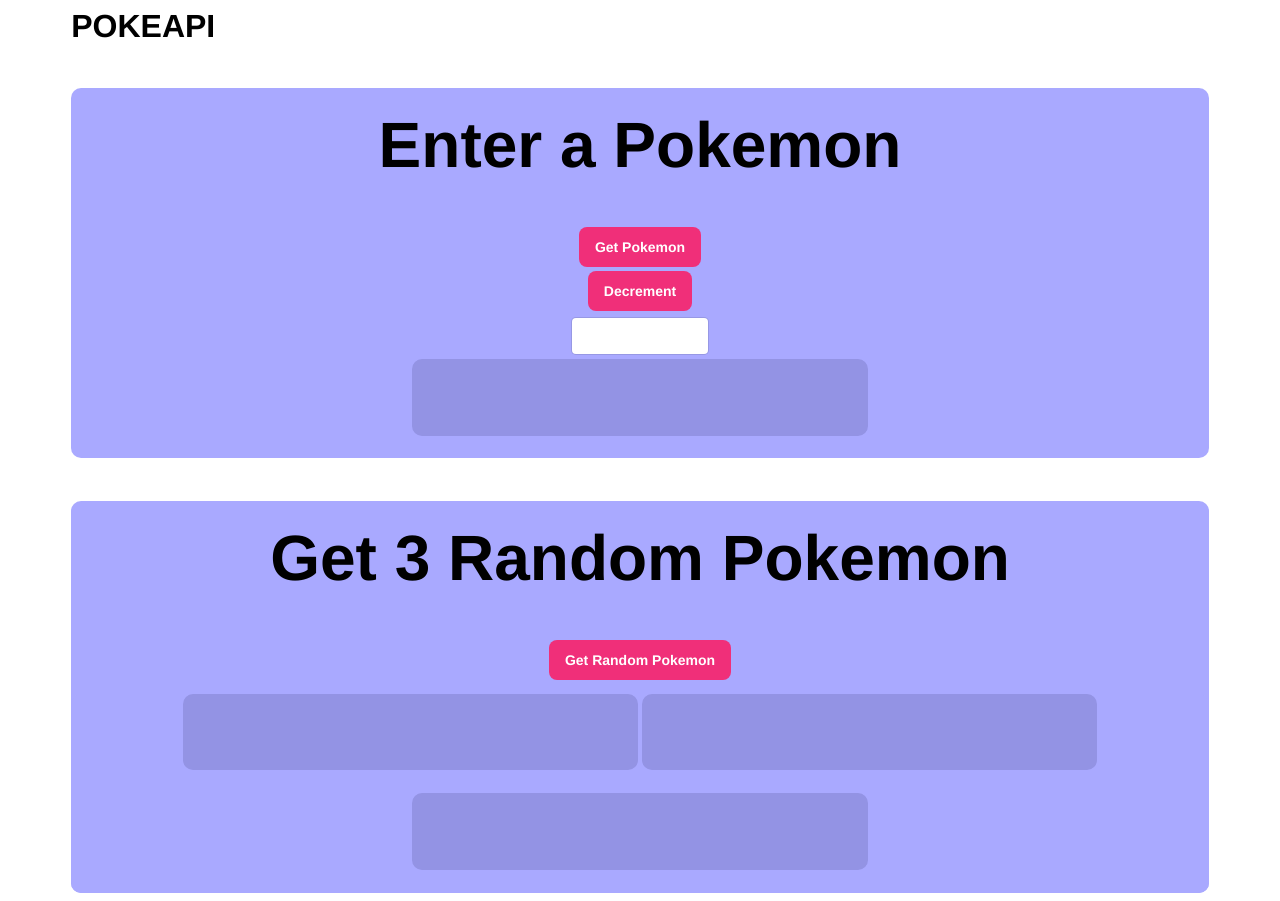
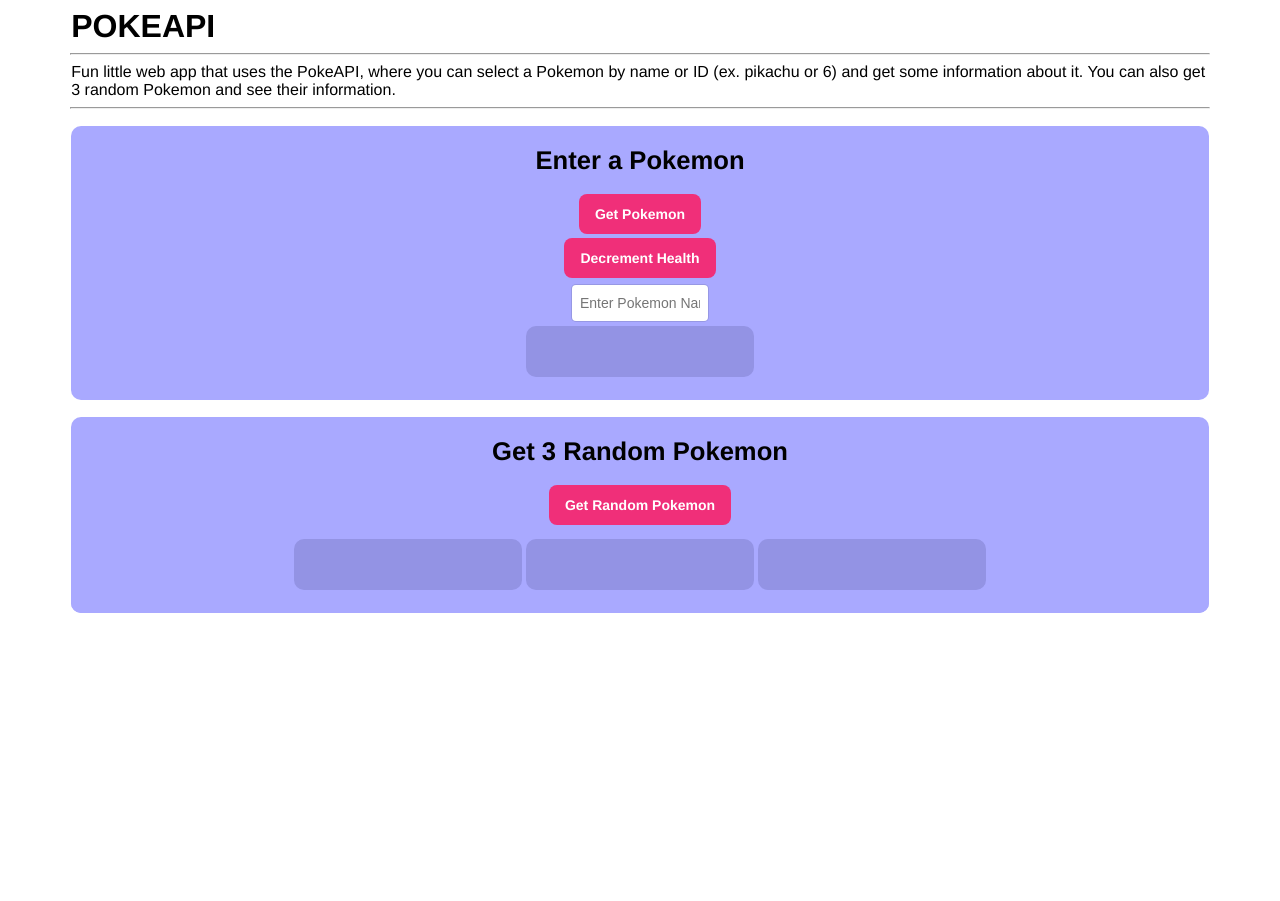
Before and after one commit to DeltaC4/Poke-API, a plain HTML site: page index.html in a window 1280 px wide. After the commit the page ends 800 px from the top, so only its background shows below. Drawn offline with Linux system fonts and the light colour scheme.

Commit message:
Style fixes

```diff
--- a/index.html
+++ b/index.html
@@ -11,11 +11,17 @@
 
 <body>
     <h1 id="title">POKEAPI</h1>
+    <hr class="solid">
+    <p id="title">Fun little web app that uses the PokeAPI, where you can select
+        a Pokemon by name or ID (ex. pikachu or 6) and get some information about it. You can also get 3 random Pokemon
+        and see their information.
+    </p>
+    <hr class="solid">
     <div class="container">
         <h1 class="main">Enter a Pokemon</h1>
         <button id="myBtn" onclick="getPoke()">Get Pokemon</button><br>
-        <button id="myBtn" onclick="decrement()">Decrement</button><br>
-        <input onchange="getPoke()" id="myInput" type="text">
+        <button id="myBtn" onclick="decrement()">Decrement Health</button><br>
+        <input onchange="getPoke()" id="myInput" type="text" placeholder="Enter Pokemon Name or ID">
         <br>
         <div id="single">
             <h1 id="name"></h1>
--- a/styles.css
+++ b/styles.css
@@ -6,6 +6,10 @@ body {
     margin: auto;
     width: 90%;
     border-radius: 10px;
+}
+
+.solid {
+    width: 90%;
 }
 
 .container {
@@ -94,3 +98,20 @@ body {
     }
 
 }
+
+@media only screen and (min-width: 768px) {
+    /* For desktop: */
+    .main {
+        font-size: 2vw;
+    }
+    #name, #firstName, #secondName, #thirdName {
+        font-size: 2vw;
+    }
+    #s , #t, #f, #single {
+        display: inline-block;
+        width: 20%;
+        border-radius: 10px;
+        background-color: rgb(147, 147, 228);
+        margin-bottom: 2%;
+    }
+  }
```
